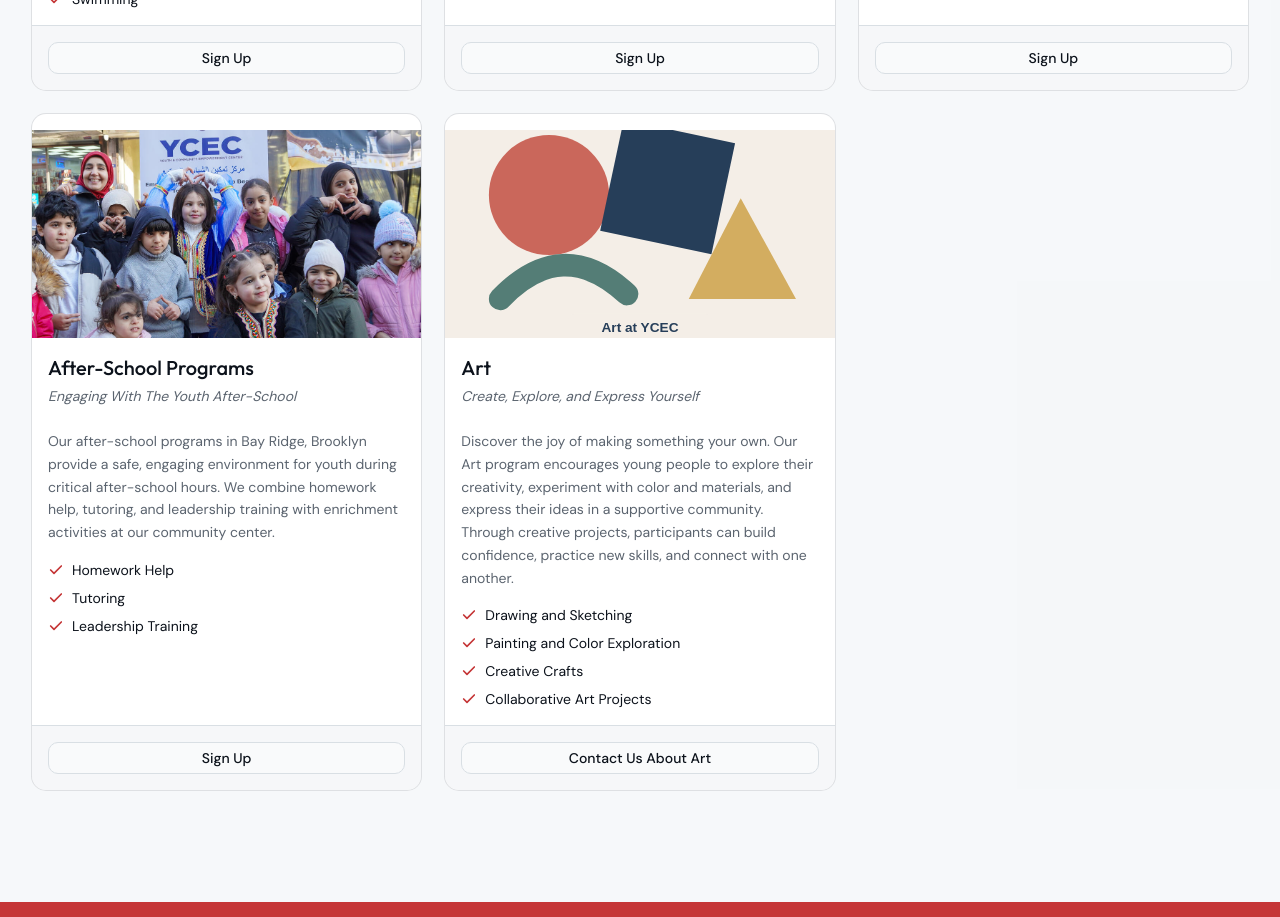
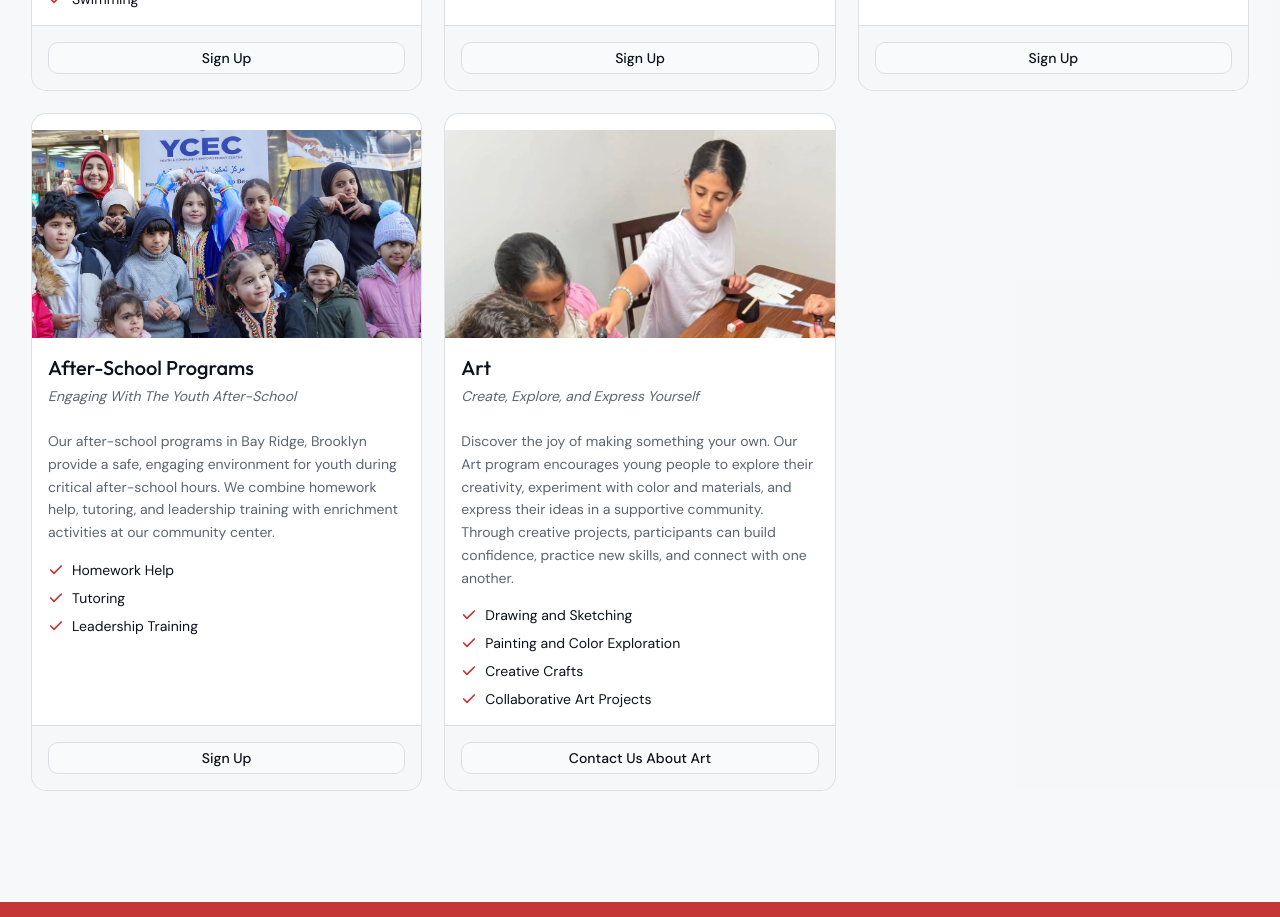
Before and after one commit to Danse117/youthnyc, a Next.js app: page / in a window 1280 px wide. Shown: the part 2260-3177 px from the top of the page. Built offline with nearby package versions, Linux system fonts and the light colour scheme.

Commit message:
Update social preview and Art program photos

```diff
--- a/src/app/layout.tsx
+++ b/src/app/layout.tsx
@@ -3,7 +3,6 @@ import { DM_Sans, Outfit } from "next/font/google";
 import { Navbar } from "@/components/navbar";
 import { Footer } from "@/components/footer";
 import { StructuredData } from "@/components/structured-data";
-import { siteConfig } from "@/data/content";
 import "./globals.css";
 
 const dmSans = DM_Sans({
@@ -49,10 +48,10 @@ export const metadata: Metadata = {
     type: "website",
     images: [
       {
-        url: "/images/og-image.jpg",
-        width: 1200,
-        height: 630,
-        alt: "YCEC — Empowering Brooklyn Youth",
+        url: "/images/ycec-social-preview.jpg",
+        width: 1206,
+        height: 431,
+        alt: "YCEC — Youth & Community Empowerment Center",
       },
     ],
   },
@@ -61,7 +60,7 @@ export const metadata: Metadata = {
     title: "Youth & Community Empowerment Center",
     description:
       "Empowering Brooklyn youth through sports, education, language, art, and after-school programs.",
-    images: ["/images/og-image.jpg"],
+    images: ["/images/ycec-social-preview.jpg"],
   },
   robots: { index: true, follow: true },
   alternates: { canonical: "https://www.youthnyc.org" },
--- a/src/app/programs/page.tsx
+++ b/src/app/programs/page.tsx
@@ -51,7 +51,8 @@ export default function ProgramsPage() {
                     >
                       <Image
                         src={program.image}
-                        alt={program.title}
+                        alt={program.imageAlt ?? program.title}
+                        style={{ objectPosition: program.imagePosition }}
                         fill
                         sizes="(max-width: 1024px) 100vw, 50vw"
                         className="object-cover"
--- a/src/components/program-card.tsx
+++ b/src/components/program-card.tsx
@@ -18,6 +18,8 @@ interface ProgramCardProps {
   description: string;
   features: string[];
   image: string;
+  imagePosition?: string;
+  imageAlt?: string;
   cta: { label: string; href: string };
   index?: number;
 }
@@ -36,6 +38,8 @@ export function ProgramCard({
   description,
   features,
   image,
+  imagePosition,
+  imageAlt,
   cta,
   index = 0,
 }: ProgramCardProps) {
@@ -52,7 +56,8 @@ export function ProgramCard({
         <div className="relative h-52 overflow-hidden">
           <Image
             src={image}
-            alt={title}
+            alt={imageAlt ?? title}
+            style={{ objectPosition: imagePosition }}
             fill
             sizes="(max-width: 640px) 100vw, (max-width: 1024px) 50vw, 33vw"
             className="object-cover transition-transform duration-500 group-hover:scale-105"
--- a/src/data/content.ts
+++ b/src/data/content.ts
@@ -176,7 +176,9 @@ export const programs = [
       "Creative Crafts",
       "Collaborative Art Projects",
     ],
-    image: "/images/art-placeholder.svg",
+    image: "/images/art-program.jpg",
+    imagePosition: "50% 10%",
+    imageAlt: "Young people making crafts together at a YCEC art program",
     cta: { label: "Contact Us About Art", href: `mailto:${siteConfig.email}?subject=Art%20Program%20Inquiry` },
   },
 ];
```
Also changed, not shown: public/images/art-program.jpg (added), public/images/ycec-social-preview.jpg (added).
